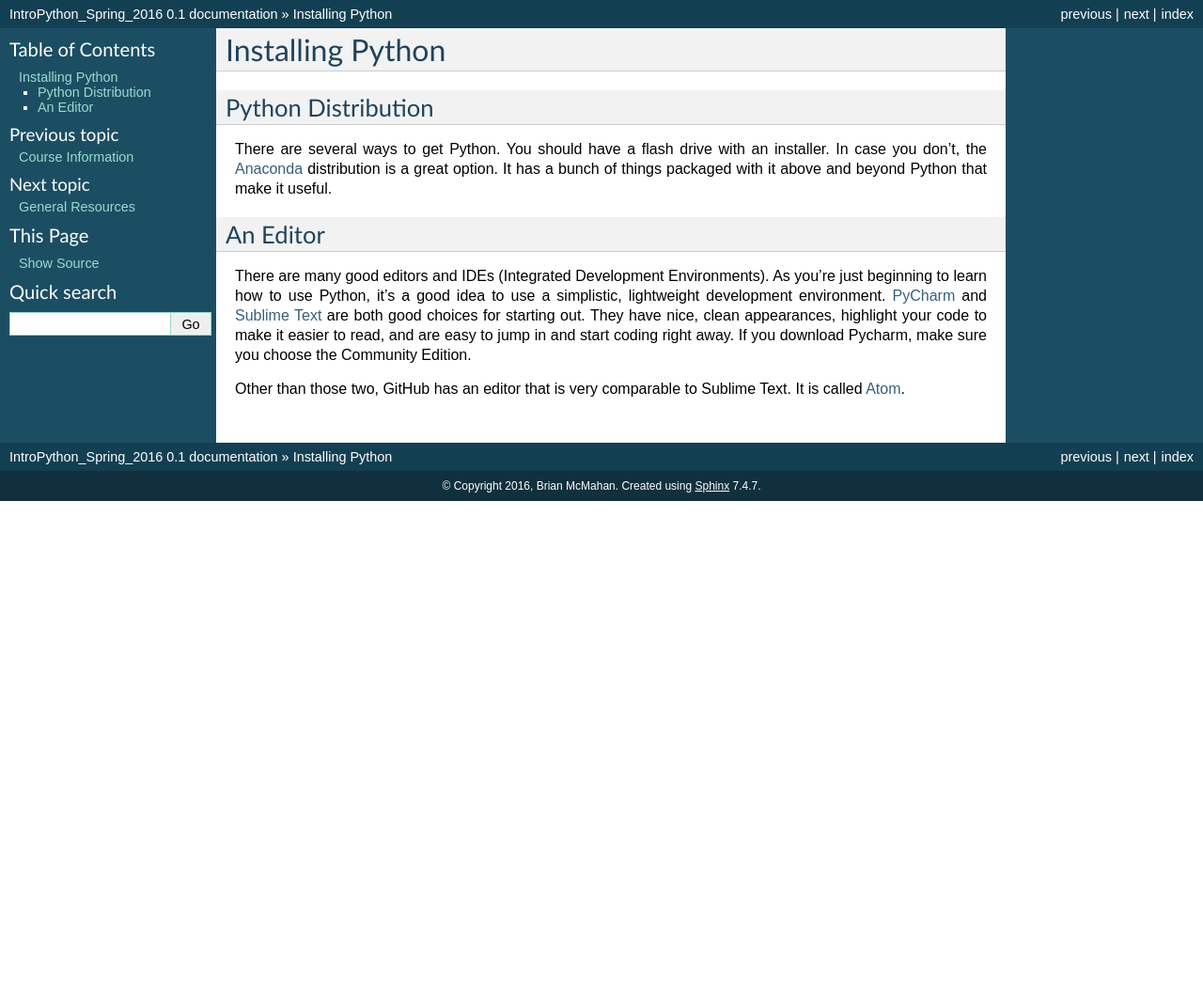
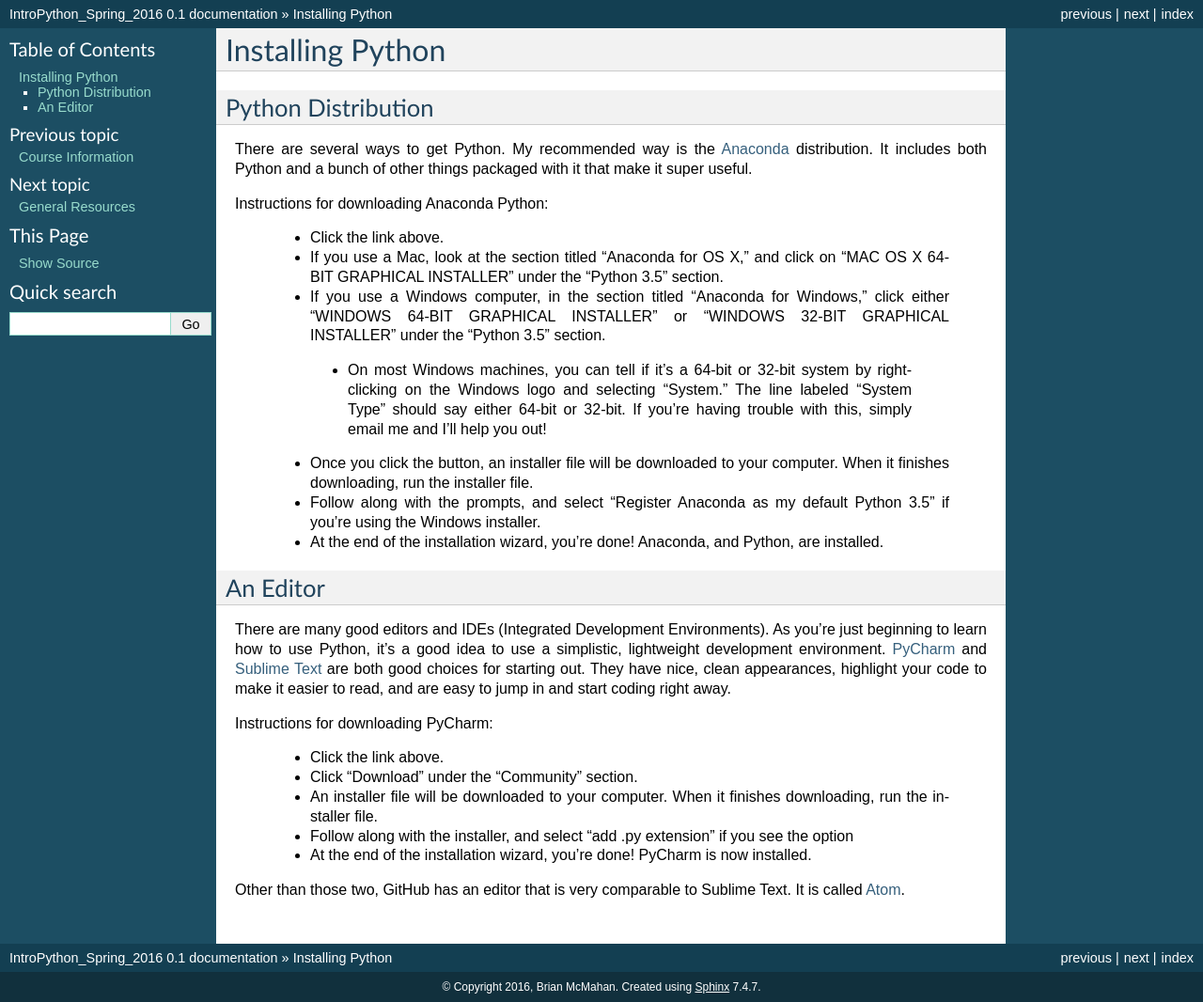
Before and after one commit to Heroes-Academy/Intro-to-Python-Spring-2016, a Sphinx documentation site: the page built from docs/source/installing.rst, in a window 1280 px wide. Shown: the whole page at 94% size. Built offline with Sphinx 7.4.7, drawn with Linux system fonts in a browser that asks for light colours; before the commit the page ends 900 px from its top, so only the background shows below that.

Commit message:
Week 1
Updated Week 1 material with homework, instructions, and lecture slides,
and added installation instructions to the "Installing Python" section.

```diff
--- a/docs/source/installing.rst
+++ b/docs/source/installing.rst
@@ -4,12 +4,32 @@
 Python Distribution
 ^^^^^^^^^^^^^^^^^^^
 
-There are several ways to get Python. You should have a flash drive with an installer. In case you don't, the `Anaconda <https://www.continuum.io/downloads>`_ distribution is a great option. It has a bunch of things packaged with it above and beyond Python that make it useful.
+There are several ways to get Python. My recommended way is the `Anaconda <https://www.continuum.io/downloads>`_ distribution. It includes both Python and a bunch of other things packaged with it that make it super useful.
+
+Instructions for downloading Anaconda Python:
+
+ - Click the link above.
+ - If you use a Mac, look at the section titled "Anaconda for OS X," and click on "MAC OS X 64-BIT GRAPHICAL INSTALLER" under the "Python 3.5" section.
+ - If you use a Windows computer, in the section titled "Anaconda for Windows," click either "WINDOWS 64-BIT GRAPHICAL INSTALLER" or "WINDOWS 32-BIT GRAPHICAL INSTALLER"  under the "Python 3.5" section.
+  - On most Windows machines, you can tell if it's a 64-bit or 32-bit system by right-clicking on the Windows logo and selecting "System." The line labeled "System Type" should say either 64-bit or 32-bit. If you're having trouble with this, simply email me and I'll help you out!
+ - Once you click the button, an installer file will be downloaded to your computer. When it finishes downloading, run the installer file.
+ - Follow along with the prompts, and select "Register Anaconda as my default Python 3.5" if you're using the Windows installer.
+ - At the end of the installation wizard, you're done! Anaconda, and Python, are installed.
 
 
 An Editor
 ^^^^^^^^^
 
-There are many good editors and IDEs (Integrated Development Environments). As you're just beginning to learn how to use Python, it's a good idea to use a simplistic, lightweight development environment. `PyCharm <https://www.jetbrains.com/pycharm/download/>`_ and `Sublime Text <https://sublimetext.com/>`_ are both good choices for starting out. They have nice, clean appearances, highlight your code to make it easier to read, and are easy to jump in and start coding right away. If you download Pycharm, make sure you choose the Community Edition.
+There are many good editors and IDEs (Integrated Development Environments). As you're just beginning to learn how to use Python, it's a good idea to use a simplistic, lightweight development environment. `PyCharm <https://www.jetbrains.com/pycharm/download/>`_ and `Sublime Text <https://sublimetext.com/>`_ are both good choices for starting out. They have nice, clean appearances, highlight your code to make it easier to read, and are easy to jump in and start coding right away.
+
+Instructions for downloading PyCharm:
+
+ - Click the link above.
+ - Click "Download" under the "Community" section.
+ - An installer file will be downloaded to your computer. When it finishes downloading, run the installer file.
+ - Follow along with the installer, and select "add .py extension" if you see the option
+ - At the end of the installation wizard, you're done! PyCharm is now installed.
+
+
 
 Other than those two, GitHub has an editor that is very comparable to Sublime Text.  It is called `Atom <https://atom.io/>`_.
```
Also changed, not shown: docs/source/week1.rst (+9 -2 lines).
